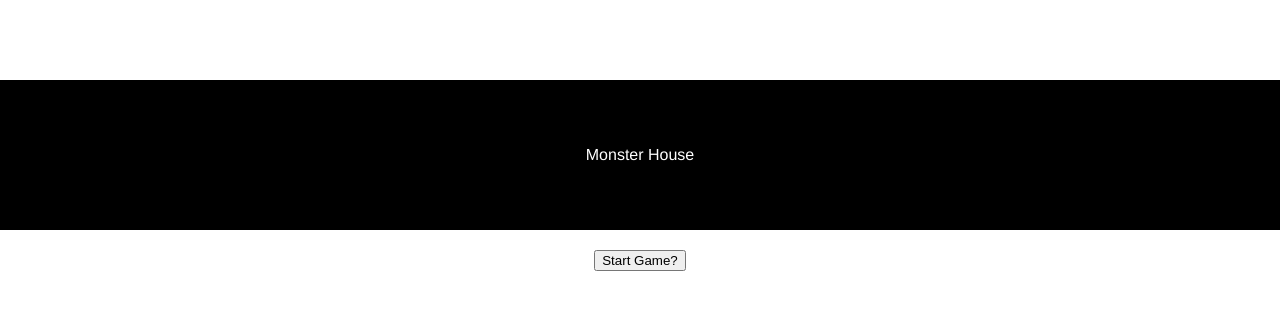
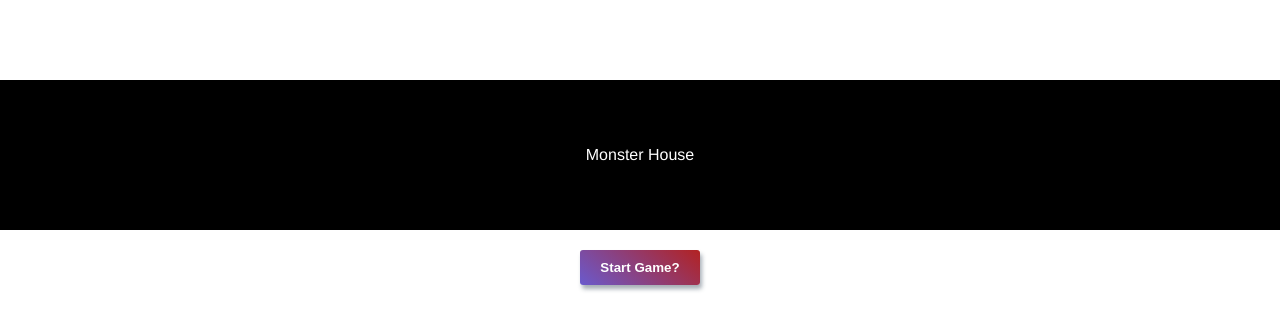
Before and after one commit to LowLifeArcade/monster-house, a Vue app: page / in a window 1280 px wide. Shown: the top 330 px of the page. Built offline with nearby package versions, Linux system fonts and the light colour scheme.

Commit message:
visual upgrades

```diff
--- a/src/App.vue
+++ b/src/App.vue
@@ -26,7 +26,7 @@
   <div v-if="gameState === 'START'">
     <button @click="startGame">Start Game?</button>
   </div>
-  <div v-if="gameState === 'END'">
+  <div class="hide" :class="{'end': gameState === 'END'}">
     <button @click="startGame">Try Again?</button>
   </div>
 </template>
@@ -239,4 +239,24 @@
   align-items: center;
   flex-direction: column;
 }
+.hide {
+    opacity: 0;
+}
+.end {
+    opacity: 1;
+    transition: opacity 2.2s ease-in-out;
+}
+button {
+    color: white;
+    font-weight: 700;
+    background: linear-gradient(40deg, slateblue, firebrick);
+    border: none;
+    padding: 10px 20px;
+    border-radius: 3px;
+    box-shadow: 2px 4px 4px #2c3e506b;
+}
+input {
+    margin-top: 5px;
+    padding: 8px 20px;
+}
 </style>
```
